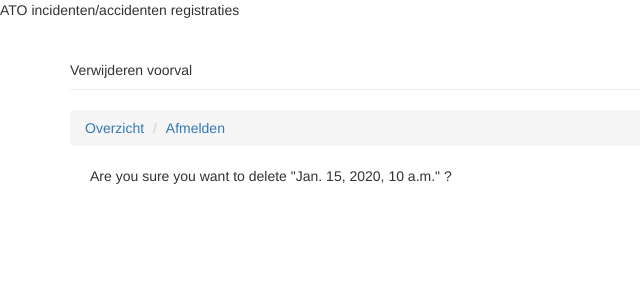
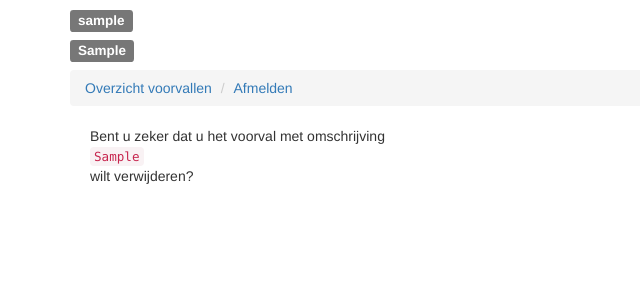
Before and after one commit to jefke-glider/gliding, a Django app: page /report_ia/delete/1 in a window 1280 px wide. Shown: the top 300 px of the page, without its empty margins (0-640 px from the left). Run offline with Django 3.2, Linux system fonts and the light colour scheme; a user stored in the database is signed in; tables that the repository leaves empty hold one stand-in row (values such as "Sample post"); parts of the project's set-up code (start-up, migrations or seed data) failed here and were passed over; some libraries are stand-ins or nearby versions.

```diff
--- a/ato/ia_rep/settings.py
+++ b/ato/ia_rep/settings.py
@@ -144,6 +144,7 @@ if os.uname()[1] == 'gimli':
     STATICFILES_DIRS = [
         '/home/jpe/atoenv/lib/python3.4/site-packages/django/contrib/admin/static/'
         ]
+    SESSION_COOKIE_AGE = 900
 else:
     STATIC_URL = '/static/'
 
--- a/ato/report_ia/templates/base.html
+++ b/ato/report_ia/templates/base.html
@@ -9,7 +9,6 @@
     {% bootstrap_css %}
   </head>
   <body>
-    {% block title %}ATO incidenten/accidenten registraties{% endblock %}
    <div class="container">
     {% block content %}
     {% endblock %}
--- a/ato/report_ia/templates/voorval_confirm_delete.html
+++ b/ato/report_ia/templates/voorval_confirm_delete.html
@@ -7,19 +7,23 @@
 	body: 900px;
     }
 </style>
-<div class="page-header">
-Verwijderen voorval
+<div class="ingave-lijst">
+<h4><span class="label label-default"> {{user.username}} </span></h4>
+<h4><span class="label label-default"> {{club}} </span></h4>
 </div>
+
 <div class="page-menu">
 <ul class="breadcrumb">
-	<li><a href="{% url 'report_ia:voorval_list' %}">Overzicht</a></li>
+	<li><a href="{% url 'report_ia:voorval_list' %}">Overzicht voorvallen</a></li>
 	<li><a href="{% url 'logout' %}">Afmelden</a></li>
 </ul>
 </div>
 <div class="ingave-class">
-   <form  class="form-vertical" "method="POST">{% csrf_token %}
-	  Are you sure you want to delete "{{ object.ingave }}" ?
-        {% buttons submit='Verwijderen' reset="Cancel" layout='horizontal' %}{% endbuttons %}
+   <form  class="form-vertical" method="POST">{% csrf_token %}
+	  Bent u zeker dat u het voorval met omschrijving <br>
+	  <code>{{ object.synopsis|truncatewords:10 }}</code><br>
+	  wilt verwijderen?
+        {% buttons submit='Verwijderen' layout='horizontal' %}{% endbuttons %}
     </form>
 </div>
 {% endblock %}
--- a/ato/report_ia/views.py
+++ b/ato/report_ia/views.py
@@ -99,23 +99,22 @@ def voorval_update(request, pk, template_name='voorval_ingave.html'):
 @login_required
 def voorval_delete(request, pk, template_name='voorval_confirm_delete.html'):
     voorval = get_object_or_404(Voorval, pk=pk)
+    ausr = Ato(request.user)
     if request.method=='POST':
         voorval.delete()
         return redirect('report_ia:voorval_list')
-    return render(request, template_name, {'object':voorval})
+    return render(request, template_name, {'object':voorval, 'club':ausr.club_naam()})
 
 @login_required
 def voorval_export(request, template_name="export_table.html"):
     ausr = Ato(request.user)
     ef = ExportForm(request.POST or None)
     if ausr.is_admin:
+        #fix this choicefield for club to the admins club
         ef.fields['club_to_export'].initial=ausr.club_id()
         ef.fields['club_to_export'].disabled=True
     if ef.is_valid():
-        print('ef is valid')
-        print(ef.cleaned_data['tabel_to_export'])
         if ef.cleaned_data['tabel_to_export'] == '1':
-            print('table to export is voorvalmaatregelen')
             if ef.cleaned_data['club_to_export']:
                 vm = VoorvalMaatregel.objects.filter(club_id=ef.cleaned_data['club_to_export'])
             else:
@@ -128,8 +127,6 @@ def voorval_export(request, template_name="export_table.html"):
         else:
             print('no matching choice for table to export')
     return render(request, template_name, {'form':ef, 'club':ausr.club_naam()})
-
-
 
 @login_required
 def maatregel_create(request, voorval_pk=None, template_name="maatregel_ingave.html"):
@@ -180,11 +177,12 @@ def maatregel_list(request, pk = None, template_name='maatregel_lijst.html'):
 
 @login_required
 def maatregel_delete(request, pk, template_name="maatregel_confirm_delete.html"):
+    ausr = Ato(request.user)
     maatregel = get_object_or_404(Maatregel, pk=pk)
     if request.method=='POST':
         maatregel.delete()
         return redirect('report_ia:maatregel_lijst')
-    return render(request, template_name, {'object':maatregel})
+    return render(request, template_name, {'maatregel':maatregel, 'club':ausr.club_naam()})
 
 @login_required
 def maatregel_update(request, pk, template_name='maatregel_ingave.html'):
```
Also changed, not shown: ato/report_ia/templates/maatregel_confirm_delete.html (+10 -6 lines), ato/report_ia/migrations/0022_auto_20170116_1446.py (added), ato/report_ia/migrations/0023_auto_20170116_1449.py (added), readme.md.
